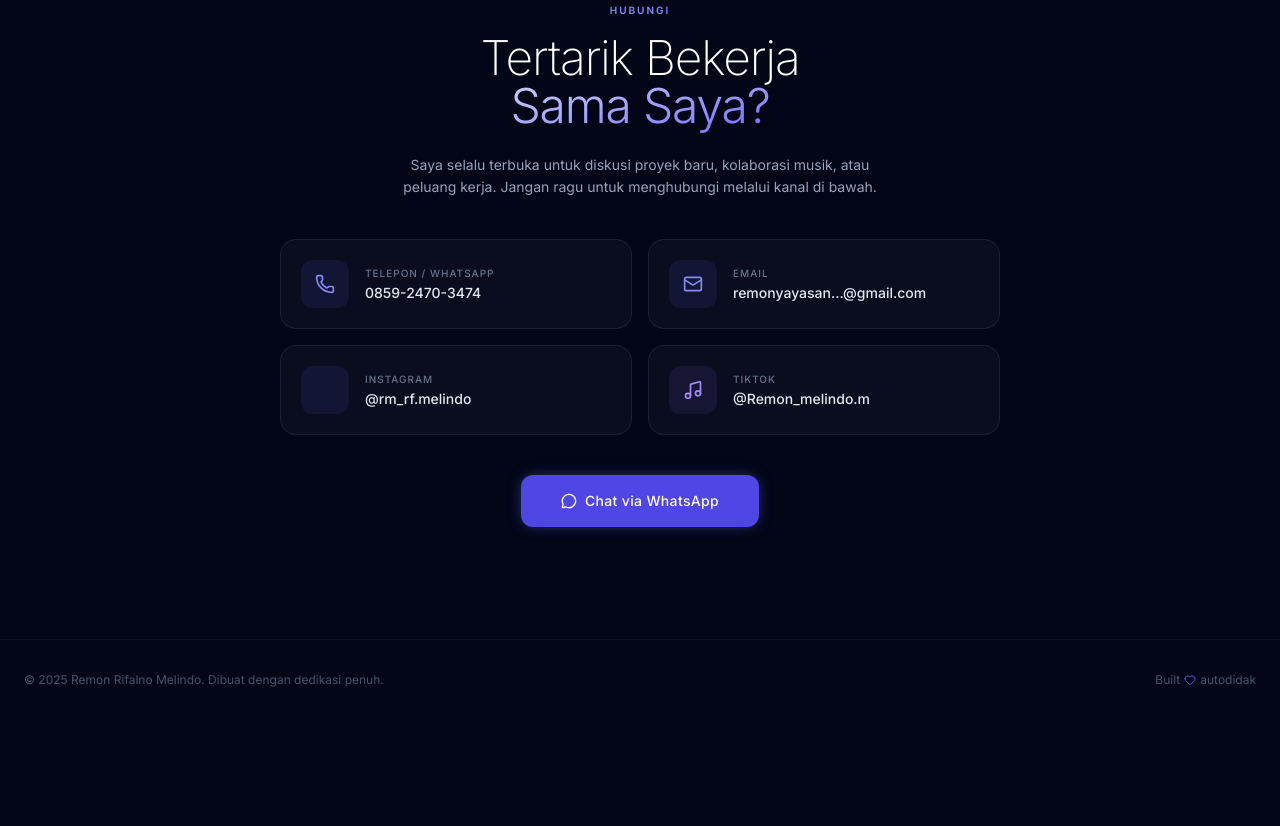
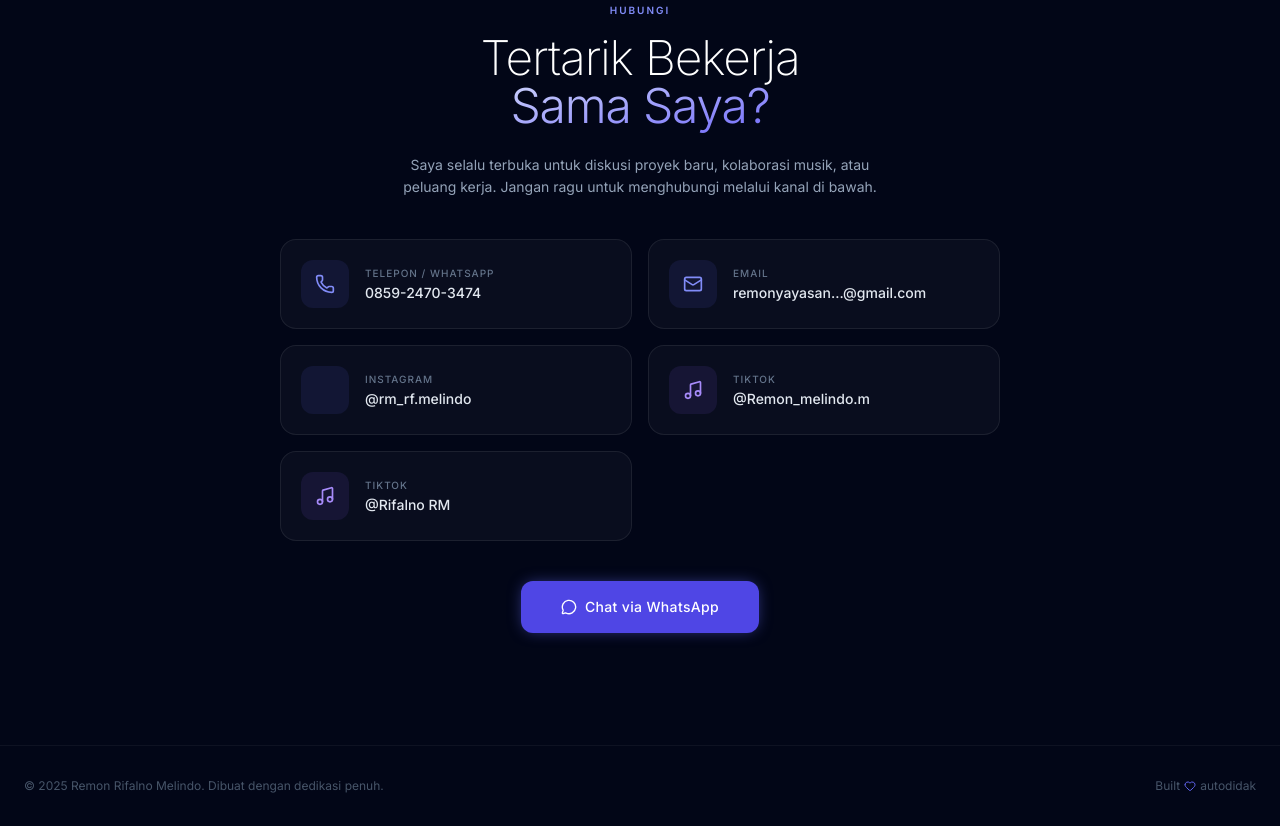
Before and after one commit to remonyayasanmusikjakarta-sketch/CVRemonRifalnoMelindo., a plain HTML site: page index.html in a window 1280 px wide. Shown: the part 7555-8381 px from the top of the page. Before the commit the page ends 8275 px from the top, so only its background shows below. Drawn offline with nearby package versions, Linux system fonts and the light colour scheme; some icons are missing.

Commit message:
Update index.html

```diff
--- a/index.html
+++ b/index.html
@@ -917,6 +917,10 @@
                     <div class="w-12 h-12 rounded-xl bg-violet-500/10 flex items-center justify-center flex-shrink-0 group-hover:bg-violet-500/20 transition-colors"><i data-lucide="music" class="w-5 h-5 text-violet-400"></i></div>
                     <div class="text-left"><div class="text-[10px] font-medium tracking-widest uppercase text-slate-500 mb-0.5">TikTok</div><div class="text-sm text-slate-200 font-medium">@Remon_melindo.m</div></div>
                 </a>
+                 <a href="https://tiktok.com/@rifalnorm" target="_blank" rel="noopener" class="glass-card rounded-2xl p-5 flex items-center gap-4 group reveal" style="transition-delay: 250ms;">
+                    <div class="w-12 h-12 rounded-xl bg-violet-500/10 flex items-center justify-center flex-shrink-0 group-hover:bg-violet-500/20 transition-colors"><i data-lucide="music" class="w-5 h-5 text-violet-400"></i></div>
+                    <div class="text-left"><div class="text-[10px] font-medium tracking-widest uppercase text-slate-500 mb-0.5">TikTok</div><div class="text-sm text-slate-200 font-medium">@Rifalno RM</div></div>
+                </a>
             </div>
 
             <div class="reveal" style="transition-delay: 300ms;">
```
